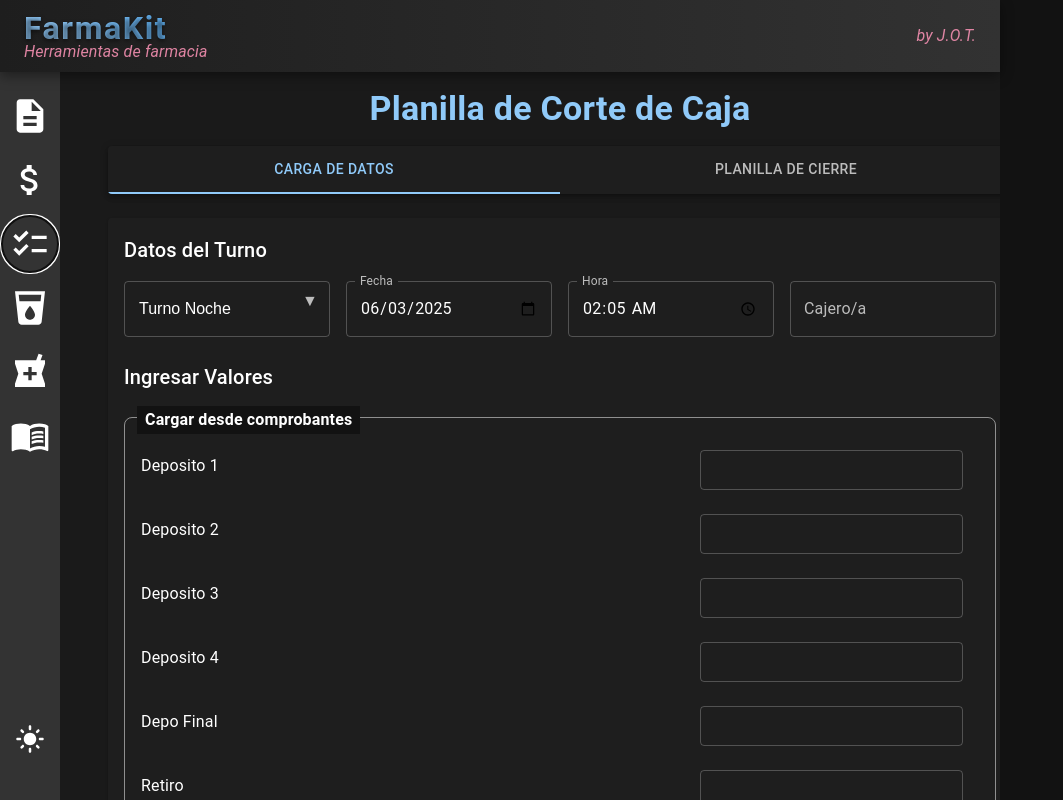
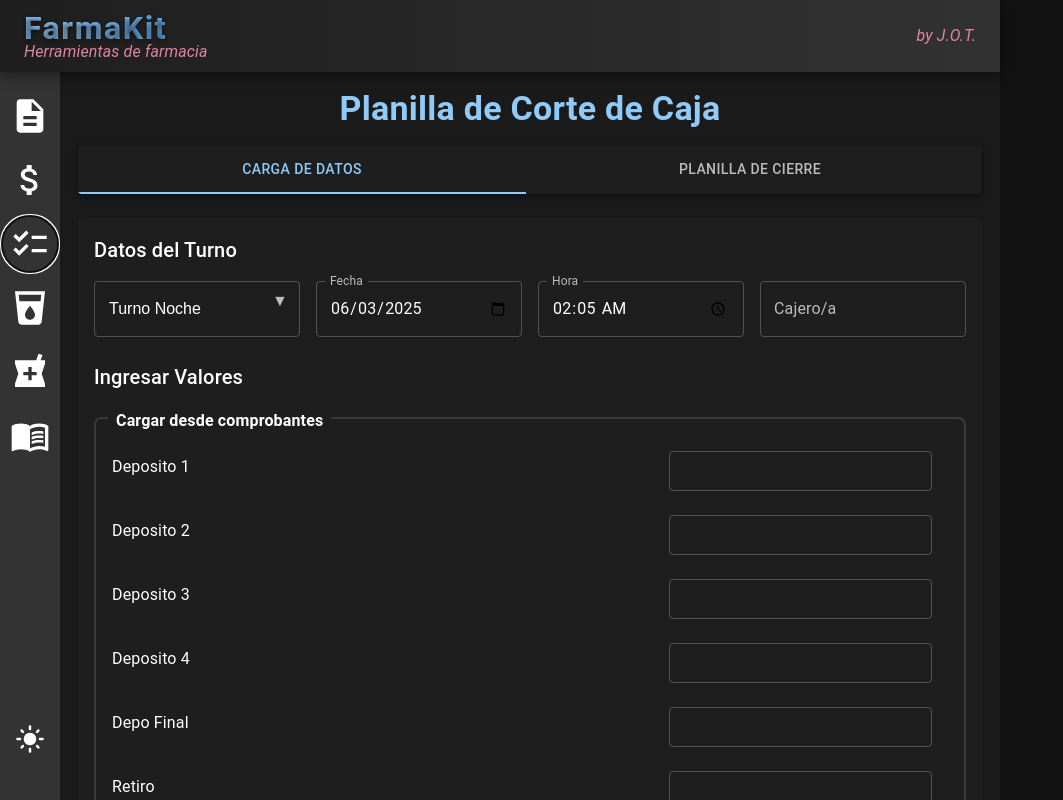
Before and after one commit to JorgeTrip/Agregar_mueble_actualizacion_precio, a React (Vite) app: page / in a window 1280 px wide. Both pictures are taken after a click on the button 30 px from the left and 244 px from the top of the page. Shown: the top 800 px of the page, without its empty margins (0-1063 px from the left). Built offline with nearby package versions, Linux system fonts and the light colour scheme.

Commit message:
Arreglos estéticos de lineas de cajas y centrado de página

```diff
--- a/src/components/ClosureChecklist.jsx
+++ b/src/components/ClosureChecklist.jsx
@@ -1411,17 +1411,12 @@ function ClosureChecklist() {
       width: '100%',
       maxWidth: '100%',
       boxSizing: 'border-box',
-      mx: 'auto',
-      overflowX: 'hidden',
+      mx: '-30px',
       '& .MuiFormControl-root': { mt: 1 },
       '& .MuiPaper-root': {
         width: '100%',
         maxWidth: '100%',
-        boxSizing: 'border-box',
-        '&.MuiPaper-root': {
-          width: '100%',
-          maxWidth: '100%'
-        }
+        boxSizing: 'border-box'
       },
       '& .MuiGrid-item': {
         width: '100%',
@@ -1437,7 +1432,7 @@ function ClosureChecklist() {
         Planilla de Corte de Caja
       </Typography>
 
-      <AppBar position="static" color="default" sx={{ mb: 3, borderRadius: 1, overflow: 'hidden' }}>
+      <AppBar position="static" color="default" sx={{ mb: 3, borderRadius: 1, overflow: 'hidden', pr: 1 }}>
         <Tabs
           value={activeTab}
           onChange={handleTabChange}
@@ -1546,27 +1541,28 @@ function ClosureChecklist() {
 
               {/* Caja 1: Cargar desde comprobantes */}
               <Box
-                sx={{
+                sx={theme => ({
                   position: 'relative',
-                  border: '1px solid rgba(255, 255, 255, 0.5)',
+                  border: `2px solid ${theme.palette.divider}`,
                   borderRadius: 2,
                   p: 2,
                   pt: 3,
                   mb: 3,
                   mt: 3
-                }}
+                })}
               >
                 <Typography
                   variant="subtitle1"
-                  sx={{
+                  sx={theme => ({
                     position: 'absolute',
                     top: '-12px',
                     left: '12px',
                     px: 1,
                     fontWeight: 'bold',
-                    backgroundColor: '#121212', // Fondo que coincide con el tema oscuro
+                    backgroundColor: theme.palette.background.paper,
+                    color: theme.palette.text.primary,
                     zIndex: 1
-                  }}
+                  })}
                 >
                   Cargar desde comprobantes
                 </Typography>
@@ -1746,27 +1742,28 @@ function ClosureChecklist() {
 
               {/* Caja 2: Copiar desde Sinergie */}
               <Box
-                sx={{
+                sx={theme => ({
                   position: 'relative',
-                  border: '1px solid rgba(255, 255, 255, 0.5)',
+                  border: `2px solid ${theme.palette.divider}`,
                   borderRadius: 2,
                   p: 2,
                   pt: 3,
                   mb: 3,
                   mt: 3
-                }}
+                })}
               >
                 <Typography
                   variant="subtitle1"
-                  sx={{
+                  sx={theme => ({
                     position: 'absolute',
                     top: '-12px',
                     left: '12px',
                     px: 1,
                     fontWeight: 'bold',
-                    backgroundColor: '#121212', // Fondo que coincide con el tema oscuro
+                    backgroundColor: theme.palette.background.paper,
+                    color: theme.palette.text.primary,
                     zIndex: 1
-                  }}
+                  })}
                 >
                   Copiar desde Sinergie
                 </Typography>
```
